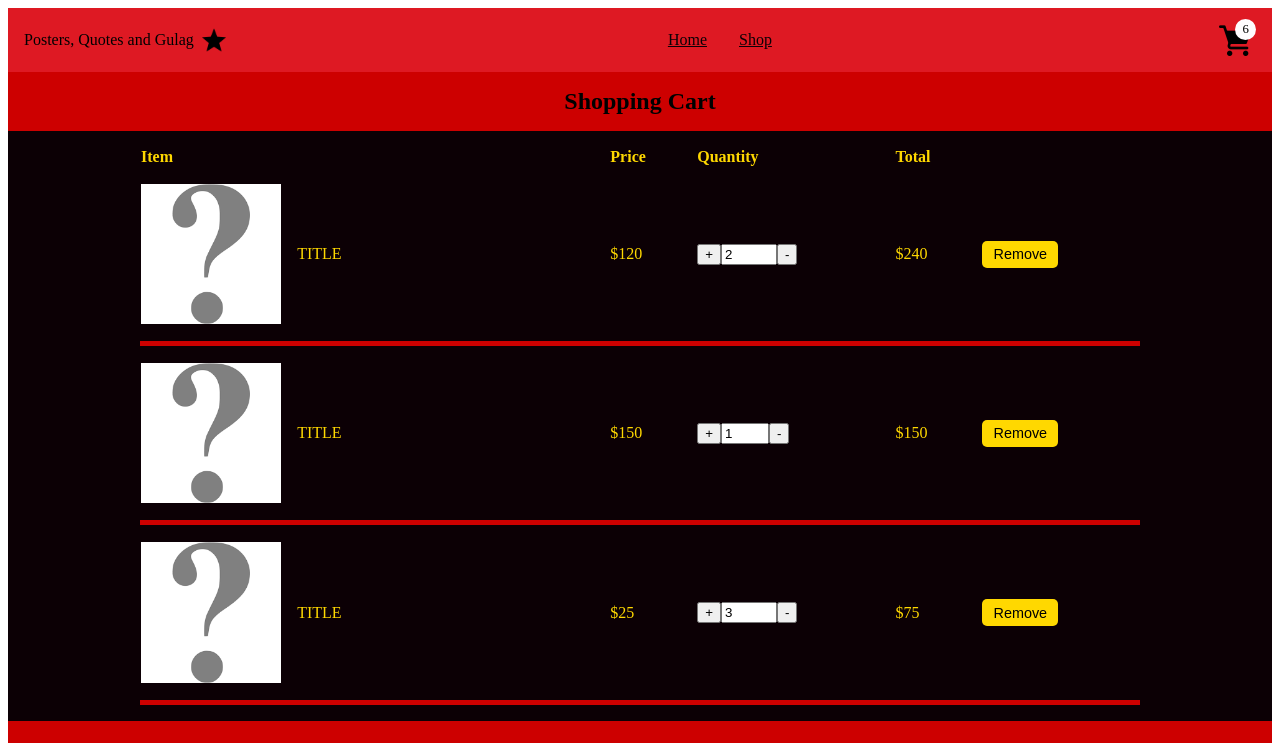
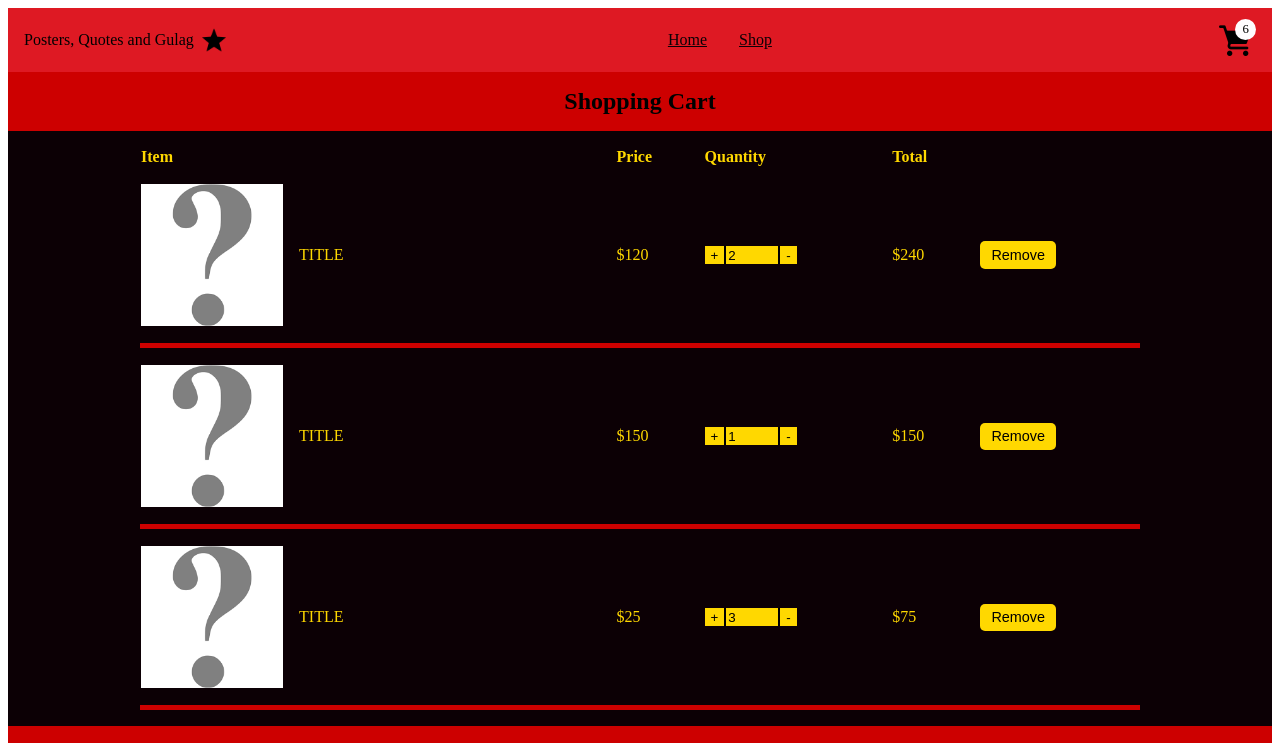
Before and after one commit to Rosendo-Martinez/shopping-cart, a React (Vite) app: page /shop/cart in a window 1280 px wide. Shown: the top 743 px of the page. Built offline with nearby package versions, Linux system fonts and the light colour scheme.

Commit message:
Style numberInput

```diff
--- a/src/components/NumberInput.jsx
+++ b/src/components/NumberInput.jsx
@@ -1,7 +1,10 @@
+import classes from "../styles/numberInput.module.css";
+
 function NumberInput({ number, onChange, min = 1, max }) {
   return (
-    <div>
+    <div className={classes.container}>
       <button
+        className={classes.buttonLeft}
         type="button"
         onClick={() => {
           if (number + 1 <= max) onChange(number + 1);
@@ -10,6 +13,7 @@ function NumberInput({ number, onChange, min = 1, max }) {
         +
       </button>
       <input
+        className={classes.input}
         type="number"
         value={number}
         onChange={(event) => {
@@ -20,6 +24,7 @@ function NumberInput({ number, onChange, min = 1, max }) {
         max={max}
       />
       <button
+        className={classes.buttonRight}
         type="button"
         onClick={() => {
           if (number - 1 >= min) onChange(number - 1);
--- /dev/null
+++ b/src/styles/numberInput.module.css
@@ -0,0 +1,37 @@
+@import "./globalVariables.css";
+
+.container {
+  display: flex;
+}
+
+.buttonLeft,
+.buttonRight,
+.input {
+  display: inline-block;
+}
+
+.input {
+  width: 3rem;
+  height: 1rem;
+  background-color: var(--yellow);
+  border: none;
+}
+
+.buttonLeft,
+.buttonRight {
+  background-color: var(--yellow);
+  border: none;
+}
+
+.buttonLeft {
+  border-right: 2px solid black;
+}
+
+.buttonRight {
+  border-left: 2px solid black;
+}
+
+.buttonLeft:hover,
+.buttonRight:hover {
+  background-color: var(--red);
+}
```
